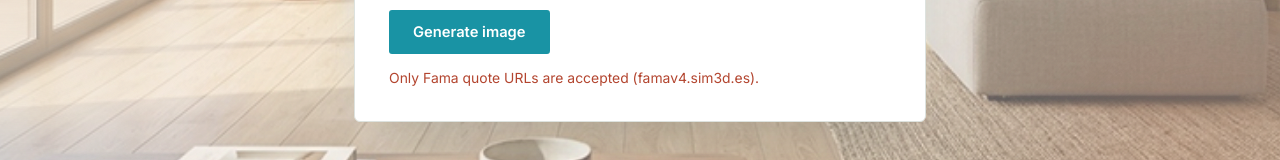
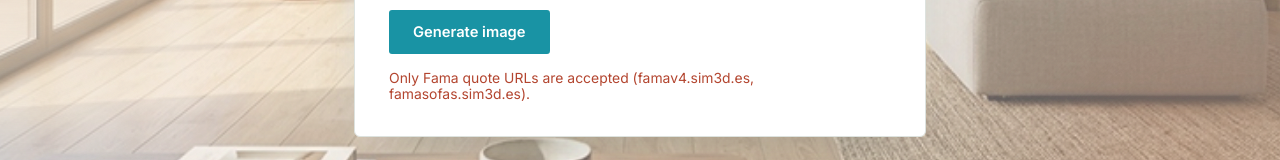
Before and after one commit to raul508/fama-render-app, a plain HTML site: page static/index.html in a window 1280 px wide. Both pictures are taken after typing "Sample", "Sample" into the empty fields and a click on the button "Generate image". Shown: the part 816-976 px from the top of the page. Drawn offline with Linux system fonts and the light colour scheme.

Commit message:
Update index.html

```diff
--- a/static/index.html
+++ b/static/index.html
@@ -346,7 +346,7 @@
     <p class="subtitle" data-i18n="subtitulo"></p>
 
     <label for="url" data-i18n="label_url"></label>
-    <input id="url" type="text" placeholder="https://famav4.sim3d.es/#/order/...">
+    <input id="url" type="text" placeholder="https://famasofas.sim3d.es/#/order/...">
 
     <div class="field">
       <label for="prompt" data-i18n="label_prompt"></label>
@@ -393,7 +393,7 @@ const TRADUCCIONES = {
     boton_descargar: "Descargar imagen",
     footer: "Fama Sofás · herramienta interna",
     error_sin_url: "Pega una URL de presupuesto primero.",
-    error_url_invalida: "Solo se admiten URLs de presupuestos de Fama (famav4.sim3d.es).",
+    error_url_invalida: "Solo se admiten URLs de presupuestos de Fama (famav4.sim3d.es, famasofas.sim3d.es).",
     generando: "Capturando el producto y generando la imagen (15-30s)...",
     listo: "Imagen generada.",
     error_desconocido: "Error desconocido",
@@ -415,7 +415,7 @@ const TRADUCCIONES = {
     boton_descargar: "Download image",
     footer: "Fama Sofás · internal tool",
     error_sin_url: "Paste a quote URL first.",
-    error_url_invalida: "Only Fama quote URLs are accepted (famav4.sim3d.es).",
+    error_url_invalida: "Only Fama quote URLs are accepted (famav4.sim3d.es, famasofas.sim3d.es).",
     generando: "Capturing the product and generating the image (15-30s)...",
     listo: "Image generated.",
     error_desconocido: "Unknown error",
@@ -437,7 +437,7 @@ const TRADUCCIONES = {
     boton_descargar: "Télécharger l'image",
     footer: "Fama Sofás · outil interne",
     error_sin_url: "Collez d'abord une URL de devis.",
-    error_url_invalida: "Seules les URLs de devis Fama sont acceptées (famav4.sim3d.es).",
+    error_url_invalida: "Seules les URLs de devis Fama sont acceptées (famav4.sim3d.es, famasofas.sim3d.es).",
     generando: "Capture du produit et génération de l'image (15-30s)...",
     listo: "Image générée.",
     error_desconocido: "Erreur inconnue",
@@ -459,7 +459,7 @@ const TRADUCCIONES = {
     boton_descargar: "Bild herunterladen",
     footer: "Fama Sofás · internes Werkzeug",
     error_sin_url: "Bitte zuerst eine Angebots-URL einfügen.",
-    error_url_invalida: "Es werden nur Fama-Angebots-URLs akzeptiert (famav4.sim3d.es).",
+    error_url_invalida: "Es werden nur Fama-Angebots-URLs akzeptiert (famav4.sim3d.es, famasofas.sim3d.es).",
     generando: "Produkt wird erfasst und Bild generiert (15-30s)...",
     listo: "Bild generiert.",
     error_desconocido: "Unbekannter Fehler",
@@ -507,6 +507,8 @@ document.querySelectorAll('#lang-switch button').forEach(btn => {
 
 aplicarIdioma(idiomaActual);
 
+const DOMINIOS_PERMITIDOS = ['famav4.sim3d.es', 'famasofas.sim3d.es'];
+
 let ultimaImagenBase64 = null;
 
 function descargarImagen() {
@@ -537,7 +539,7 @@ async function generar() {
 
   try {
     const host = new URL(url).hostname;
-    if (host !== 'famav4.sim3d.es') {
+    if (!DOMINIOS_PERMITIDOS.includes(host)) {
       estado.textContent = t.error_url_invalida;
       estado.className = 'error';
       return;
```
